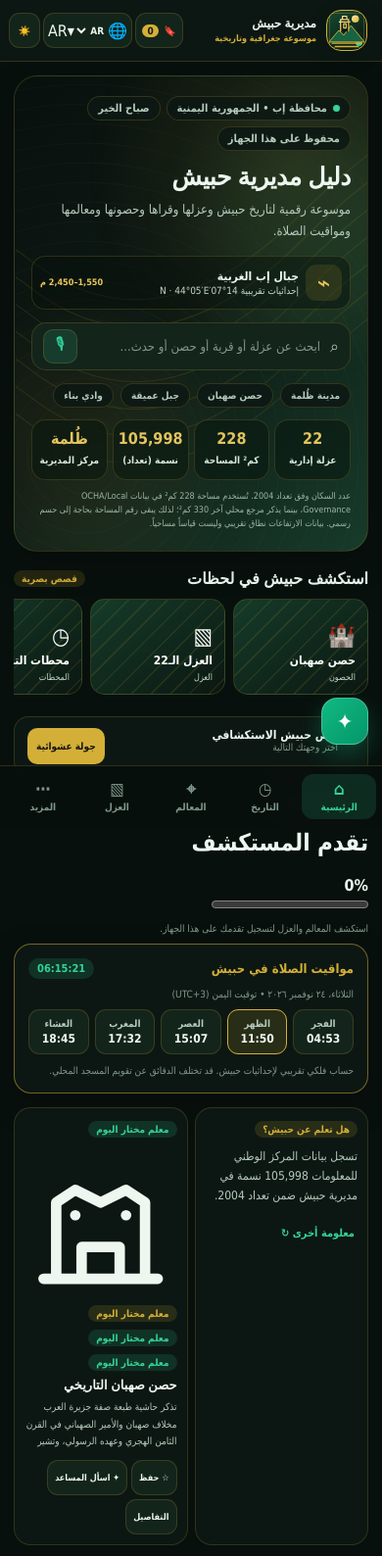
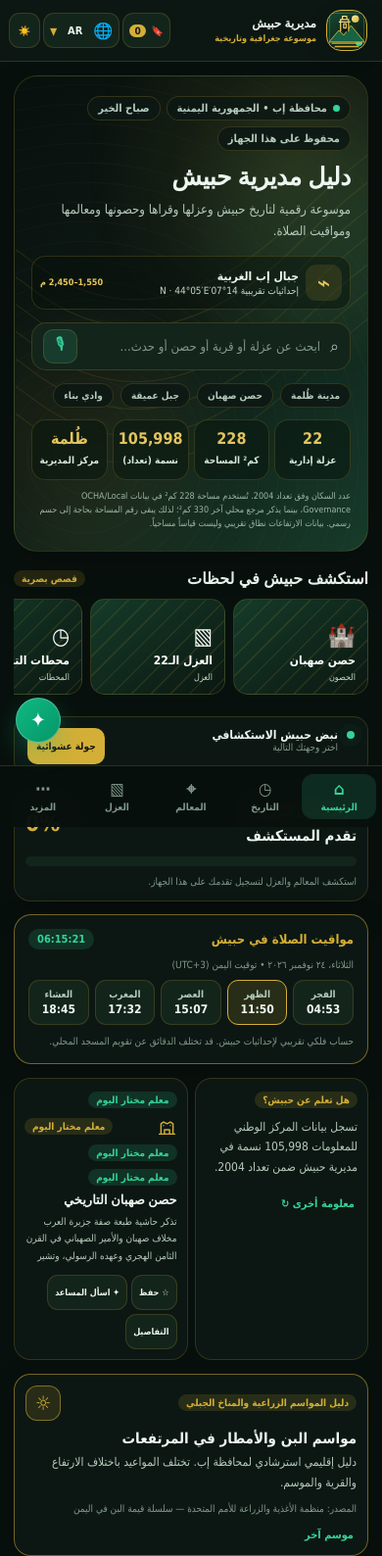
Before and after one commit to baraagpt6-droid/hubaish-smart-guide., a website: page www/index.html in a window 390 px wide. Shown: the top 1588 px of the page at 98% size. Drawn offline with Linux system fonts and the light colour scheme.

Commit message:
Refine RTL floating assistant, heritage cards and explorer widgets

```diff
--- a/www/styles.css
+++ b/www/styles.css
@@ -6,3 +6,176 @@ body{font-family:'IBM Plex Sans Arabic',Tahoma,Arial,sans-serif}.hero-title,.bra
 @keyframes emblemShine{0%,70%,100%{left:-85%}82%{left:145%}}@keyframes livePulse{0%{box-shadow:0 0 0 0 rgba(52,211,153,.55)}70%{box-shadow:0 0 0 8px rgba(52,211,153,0)}100%{box-shadow:0 0 0 0 rgba(52,211,153,0)}}@keyframes terrainDrift{from{transform:translateX(0)}to{transform:translateX(2%)}}@keyframes mistFloat{from{transform:translate(0,0) scale(1)}to{transform:translate(8%,-6%) scale(1.18)}}@keyframes countPop{50%{transform:scale(1.3)}}
 @media(max-width:420px){.topbar{padding-inline:9px}.brand-emblem{width:42px;height:42px}.brand-text strong{font-size:12px}.brand-text small{font-size:9px}.top-actions{gap:3px}.icon-pill{min-width:32px;padding:5px 6px;font-size:10px}.lang-wrap{padding:0 4px}.lang-select{font-size:10px}.terrain-strip{gap:7px;padding:8px}.terrain-strip>b{font-size:9px}.hero-title{font-size:25px}.bento-stats{gap:5px}.stat-tile{min-height:62px}.stat-num{font-size:16px}.two-feature-grid{gap:7px}.fact-card,.spotlight-card{padding:10px}.stories-rail{grid-auto-columns:138px}.pulse-bar{align-items:flex-start}.pulse-bar .btn-secondary{padding:6px 8px;font-size:10px}.uzal-grid{gap:6px}.uzal-grid .item-card{padding:10px}.community-card{padding:11px;gap:9px}}
 @media(min-width:700px){.container{max-width:900px}.smart-hero{padding:28px 24px}.hero-title{font-size:35px}.stories-rail{grid-auto-columns:minmax(170px,1fr)}.two-feature-grid{gap:14px}.uzal-grid{grid-template-columns:repeat(3,minmax(0,1fr))}.timeline-list{padding-right:30px}.timeline-list:before{right:8px}.timeline-list .item-card:before{right:-30px}}
+
+
+/* Hubaish 2026 accessibility and explorer refinements */
+.ai-fab{
+  position:fixed!important;
+  left:16px!important;
+  right:auto!important;
+  inset-inline-start:auto!important;
+  inset-inline-end:auto!important;
+  bottom:calc(86px + env(safe-area-inset-bottom))!important;
+  width:46px!important;
+  height:46px!important;
+  min-width:46px;
+  min-height:46px;
+  padding:0;
+  display:grid;
+  place-items:center;
+  border-radius:50%!important;
+  font-size:21px;
+  line-height:1;
+  z-index:35;
+}
+.lang-wrap{
+  display:inline-flex;
+  align-items:center;
+  justify-content:center;
+  gap:5px;
+  min-width:74px;
+  min-height:36px;
+  padding:0 9px;
+  color:var(--gold);
+}
+.lang-select{
+  appearance:none;
+  -webkit-appearance:none;
+  width:31px;
+  max-width:31px;
+  min-width:31px;
+  padding:0;
+  text-align:center;
+  text-align-last:center;
+  background:transparent;
+  border:0;
+  outline:0;
+  color:var(--text);
+  font-size:11px;
+  font-weight:900;
+}
+.lang-select option{background:var(--elevated);color:var(--text)}
+.sr-only{
+  position:absolute!important;
+  width:1px!important;
+  height:1px!important;
+  padding:0!important;
+  margin:-1px!important;
+  overflow:hidden!important;
+  clip:rect(0,0,0,0)!important;
+  white-space:nowrap!important;
+  border:0!important;
+}
+.heritage-icon{
+  display:inline-block;
+  width:21px;
+  height:21px;
+  flex:none;
+  color:var(--gold);
+  vertical-align:middle;
+}
+.item-meta .heritage-icon{margin-inline-end:2px}
+.category-fort{border-inline-start:3px solid var(--gold)}
+.category-mountain{border-inline-start:3px solid #34d399}
+.category-valley{border-inline-start:3px solid #5da9e9}
+.category-mosque{border-inline-start:3px solid #b69be8}
+.category-history{border-inline-start:3px solid var(--gold)}
+.item-card .tag{white-space:normal}
+.explorer-progress,.season-card{
+  padding:14px;
+  margin:0 0 13px;
+  border:1px solid var(--border);
+  border-radius:17px;
+  background:var(--surface);
+  box-shadow:var(--shadow);
+}
+.progress-head,.season-head{
+  display:flex;
+  align-items:center;
+  justify-content:space-between;
+  gap:10px;
+}
+.progress-head h2{margin:6px 0 0;font-size:15px}
+.progress-head>strong{
+  color:var(--gold);
+  font-size:23px;
+  font-variant-numeric:tabular-nums;
+}
+#explorerProgressMeter{
+  display:block;
+  width:100%;
+  height:10px;
+  margin:12px 0 8px;
+  overflow:hidden;
+  appearance:none;
+  border:0;
+  border-radius:99px;
+  background:var(--elevated);
+}
+#explorerProgressMeter::-webkit-progress-bar{background:var(--elevated);border-radius:99px}
+#explorerProgressMeter::-webkit-progress-value{background:linear-gradient(90deg,#34d399,#d4af37);border-radius:99px}
+#explorerProgressMeter::-moz-progress-bar{background:linear-gradient(90deg,#34d399,#d4af37);border-radius:99px}
+#explorerProgressMeta{margin:0;line-height:1.6}
+.season-card{border-color:var(--strong)}
+.season-card h3{margin:9px 0 5px;font-size:15px}
+.season-card .item-body{margin-bottom:7px}
+.season-icon{
+  display:grid;
+  place-items:center;
+  width:36px;
+  height:36px;
+  border-radius:12px;
+  color:var(--gold);
+  border:1px solid var(--strong);
+  background:var(--gold-soft);
+  font-size:20px;
+}
+.sw-update-banner{
+  position:fixed;
+  top:calc(64px + env(safe-area-inset-top));
+  left:50%;
+  z-index:105;
+  width:min(calc(100% - 24px),520px);
+  display:flex;
+  align-items:center;
+  justify-content:space-between;
+  gap:10px;
+  padding:9px 12px;
+  transform:translateX(-50%);
+  border:1px solid var(--strong);
+  border-radius:13px;
+  background:var(--elevated);
+  color:var(--text);
+  box-shadow:var(--shadow);
+  font-size:11px;
+  font-weight:800;
+}
+.sw-update-banner .btn-secondary{flex:none;min-height:32px;padding:5px 9px;font-size:10px}
+.admin-gate{
+  display:grid;
+  gap:7px;
+  padding:12px;
+  margin-top:12px;
+  border:1px solid var(--strong);
+  border-radius:14px;
+  background:var(--gold-soft);
+}
+.admin-gate label{font-size:12px;font-weight:800;color:var(--gold)}
+.admin-gate .input-field{margin:0}
+.admin-lockbar{
+  display:flex;
+  align-items:center;
+  justify-content:space-between;
+  gap:9px;
+  padding:7px 0 12px;
+}
+.admin-pin-error{color:#ef7777;font-size:11px}
+.admin-panel .admin-form:first-of-type{padding-top:3px}
+@media(max-width:420px){
+  .ai-fab{left:16px!important;right:auto!important;width:46px!important;height:46px!important}
+  .lang-wrap{min-width:70px;padding-inline:6px;gap:4px}
+  .lang-select{width:29px;min-width:29px;max-width:29px}
+  .sw-update-banner{top:calc(60px + env(safe-area-inset-top));font-size:10px}
+  .sw-update-banner .btn-secondary{font-size:9px}
+  .explorer-progress,.season-card{padding:11px}
+}
```
